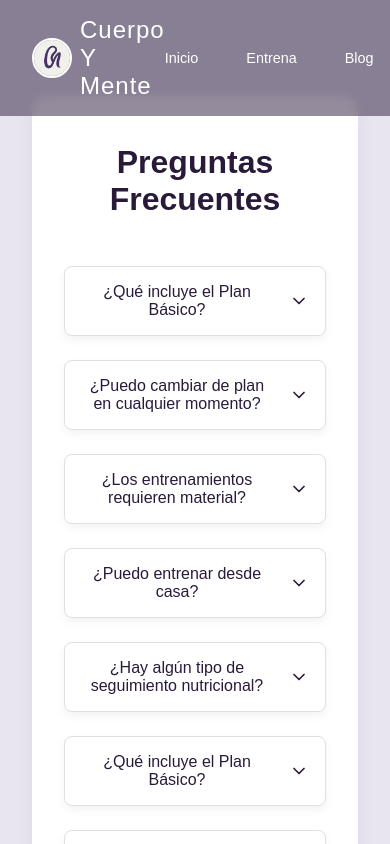
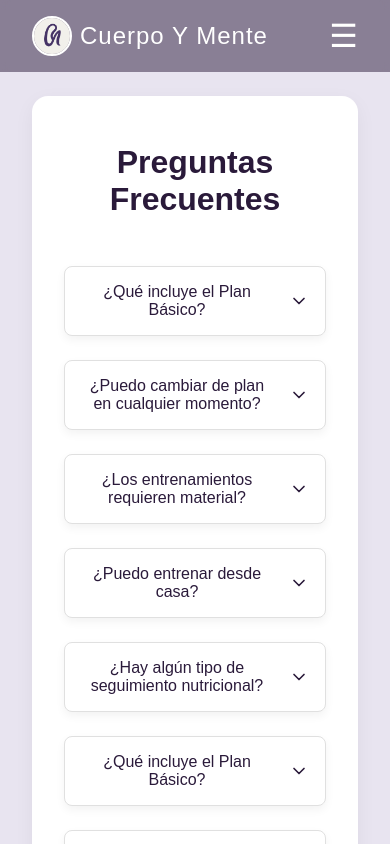
Before and after one commit to CuerpoYMente/CuerpoYMente, a React (Vite) app: page /faqs in a window 390 px wide. Built offline with nearby package versions, Linux system fonts and the light colour scheme.

Commit message:
Implementación Header responsive con menú

```diff
--- a/src/components/Header.jsx
+++ b/src/components/Header.jsx
@@ -46,7 +46,7 @@ export default function Header() {
     navigate('/carrito')
   }
 
-
+  const [showMobileMenu, setShowMobileMenu] = useState(false)
   const toggleMenu = (menu) => setOpenMenu(openMenu === menu ? null : menu)
   const handleAccount = () => isLogged ? navigate('/carrito') : navigate('/login')
 
@@ -57,7 +57,11 @@ export default function Header() {
         <SiteName>Cuerpo Y Mente</SiteName>
       </Logo>
 
-      <Nav ref={navRef}>
+      <BurgerButton onClick={() => setShowMobileMenu(!showMobileMenu)}>
+        ☰
+      </BurgerButton>
+      <Nav ref={navRef} open={showMobileMenu}>
+
         <NavItem as={Link} to="/">Inicio</NavItem>
 
         <DropdownWrapper>
@@ -85,7 +89,8 @@ export default function Header() {
         </DropdownWrapper>
 
 
-        <VerticalDivider />
+        <VerticalDivider isMobile={showMobileMenu} />
+
         <AccountBtn onClick={handleAccount}>Mi Cuenta</AccountBtn>
 
         {/* → Aparece solo si isAdmin es true ← */}
@@ -143,6 +148,17 @@ const Nav = styled.nav`
   align-items: center;
   gap: 3rem;
   position: relative;
+
+  @media (max-width: 768px) {
+    display: ${props => (props.open ? 'flex' : 'none')};
+    flex-direction: column;
+    position: absolute;
+    top: 100%;
+    left: 0;
+    width: 100%;
+    background: ${colors.purpleDark};
+    padding: 1rem 0;
+  }
 `
 
 const NavItem = styled.div`
@@ -188,7 +204,16 @@ const VerticalDivider = styled.div`
   width: 1px;
   height: 24px;
   background: ${colors.white}60;
+
+  ${({ isMobile }) => isMobile && `
+    display: none;
+  `}
+
+  @media (max-width: 768px) {
+    align-self: stretch;
+  }
 `
+
 
 const AccountBtn = styled.button`
   background: none;
@@ -207,6 +232,20 @@ const NavItemAdmin = styled(Link)`
   margin-right: 1.5rem;
   &:hover { color: ${colors.grayLight}; }
 `
+
+const BurgerButton = styled.button`
+  display: none;
+  background: none;
+  border: none;
+  color: white;
+  font-size: 2rem;
+  cursor: pointer;
+
+  @media (max-width: 768px) {
+    display: block;
+  }
+`
+
 
 
 
```
